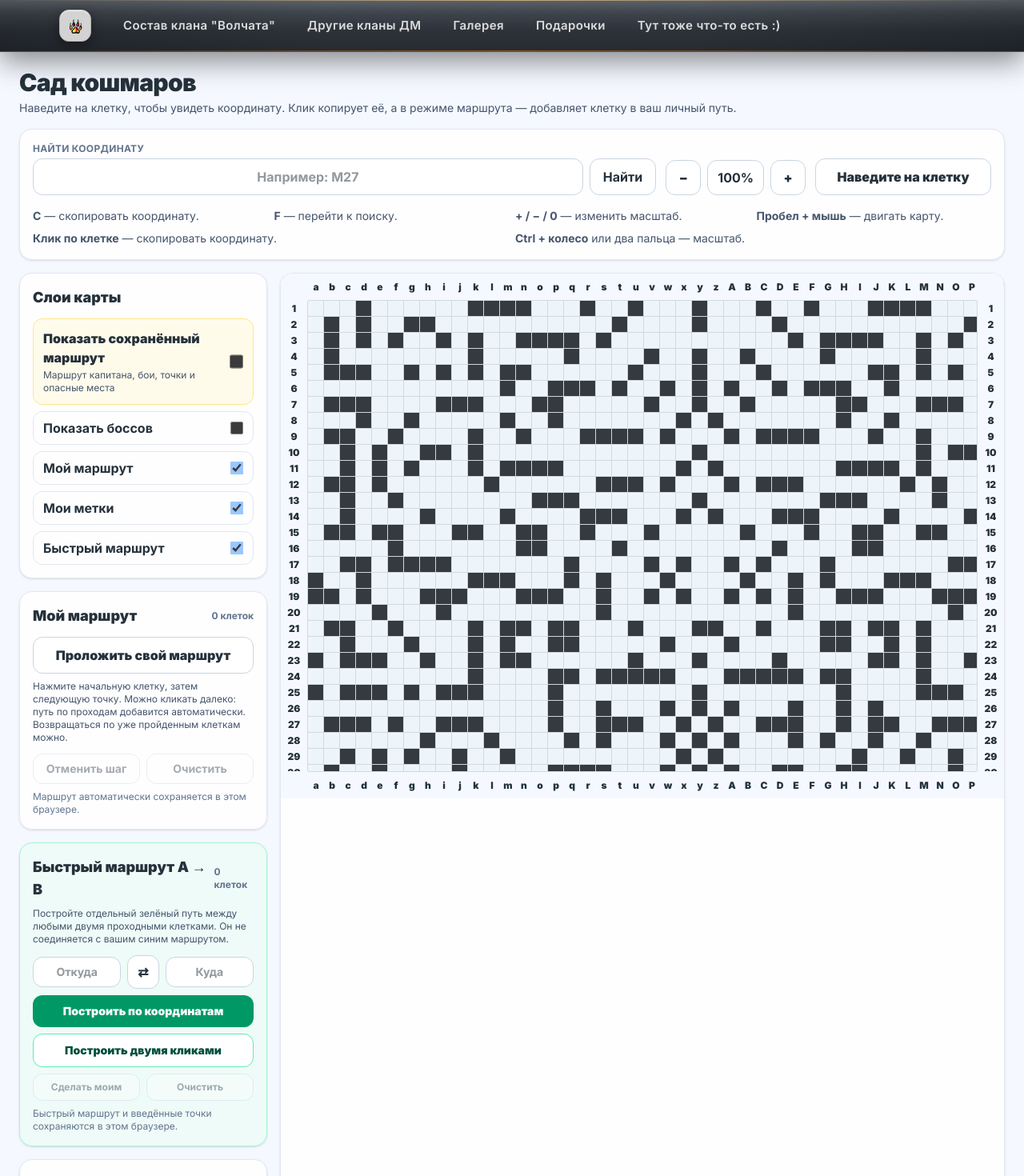
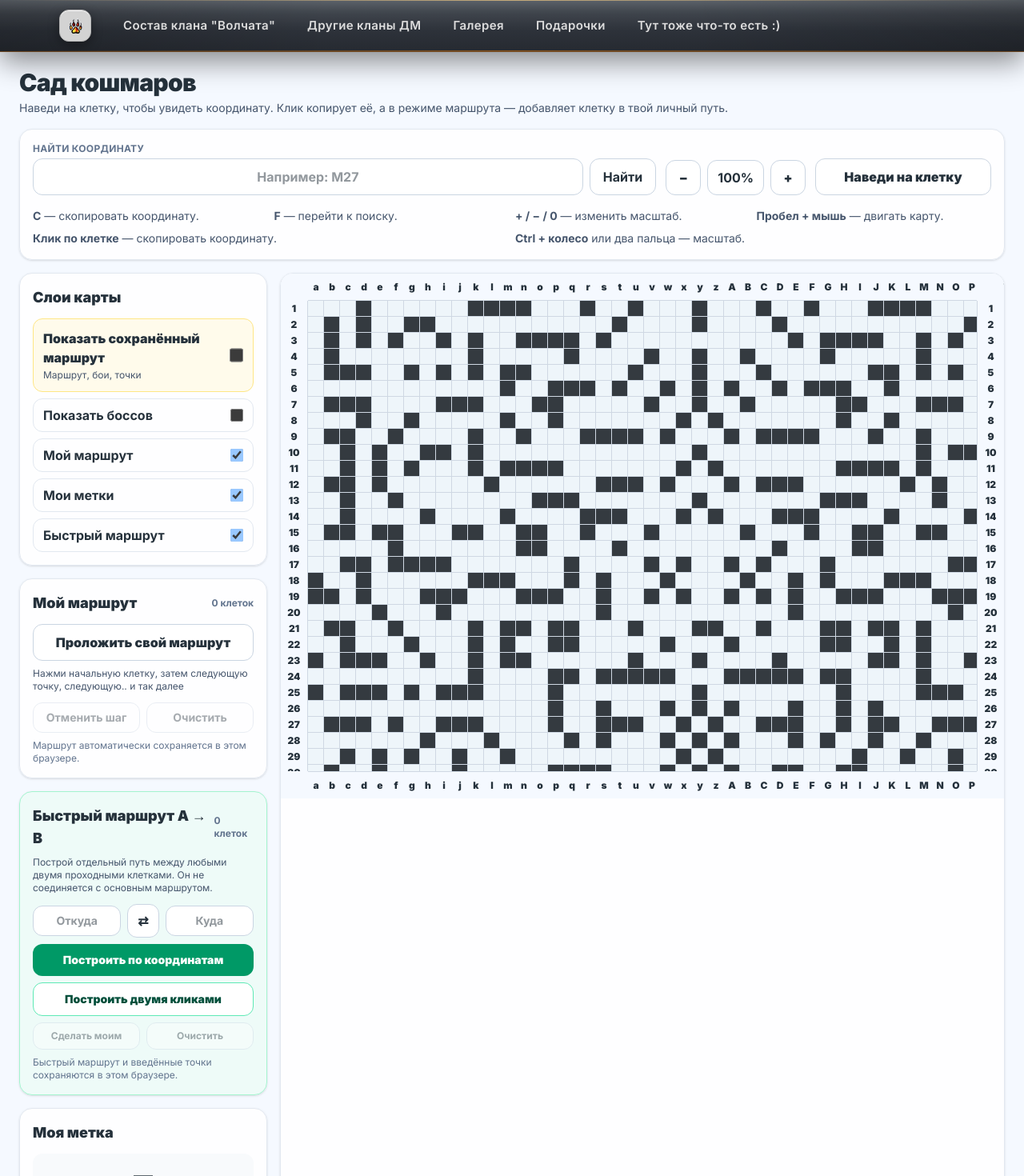
Before and after one commit to reverie-w-sh/dm-portal, a Next.js app: page /sad-koshmarov in a window 1280 px wide. Shown: the top 1470 px of the page at 80% size. Built offline with nearby package versions, Linux system fonts and the light colour scheme.

Commit message:
Update page.tsx

```diff
--- a/src/app/sad-koshmarov/page.tsx
+++ b/src/app/sad-koshmarov/page.tsx
@@ -466,7 +466,7 @@ export default function GardenPublicPage() {
       const to = (toValue ?? quickTo).trim();
 
       if (!coordinateSet.has(from) || !coordinateSet.has(to)) {
-        notify("Проверьте координаты. Регистр букв важен");
+        notify("Проверь координаты. Регистр букв важен");
         return false;
       }
 
@@ -522,13 +522,13 @@ export default function GardenPublicPage() {
           const point = parseCoord(coord, columns);
 
           if (!point || gardenMap.grid[point.row]?.[point.col] !== 0) {
-            notify("Выберите проходную клетку");
+            notify("Выбери проходную клетку");
             return;
           }
 
           setQuickClickStart(coord);
           setQuickFrom(coord);
-          notify(`Начало быстрого маршрута: ${coord}. Выберите конечную точку`);
+          notify(`Начало быстрого маршрута: ${coord}. Выбери конечную точку`);
           return;
         }
 
@@ -560,7 +560,7 @@ export default function GardenPublicPage() {
 
   const addMyMarker = useCallback(() => {
     if (!selectedCoord) {
-      notify("Сначала выберите клетку");
+      notify("Сначала выбери клетку");
       return;
     }
 
@@ -766,8 +766,8 @@ export default function GardenPublicPage() {
             Сад кошмаров
           </h1>
           <p className="mt-1 text-sm text-slate-600">
-            Наведите на клетку, чтобы увидеть координату. Клик копирует её,
-            а в режиме маршрута — добавляет клетку в ваш личный путь.
+            Наведи на клетку, чтобы увидеть координату. Клик копирует её,
+            а в режиме маршрута — добавляет клетку в твой личный путь.
           </p>
         </header>
 
@@ -836,7 +836,7 @@ export default function GardenPublicPage() {
               {message ||
                 (copiedCoord
                   ? `✓ ${copiedCoord} скопировано`
-                  : displayCoord || "Наведите на клетку")}
+                  : displayCoord || "Наведи на клетку")}
             </div>
           </div>
 
@@ -861,7 +861,7 @@ export default function GardenPublicPage() {
                     Показать сохранённый маршрут
                   </span>
                   <span className="mt-0.5 block text-xs text-slate-600">
-                    Маршрут капитана, бои, точки и опасные места
+                    Маршрут, бои, точки
                   </span>
                 </span>
                 <input
@@ -936,9 +936,7 @@ export default function GardenPublicPage() {
               </button>
 
               <p className="mt-2 text-xs text-slate-600">
-                Нажмите начальную клетку, затем следующую точку. Можно кликать
-                далеко: путь по проходам добавится автоматически. Возвращаться
-                по уже пройденным клеткам можно.
+                Нажми начальную клетку, затем следующую точку, следующую.. и так далее
               </p>
 
               <div className="mt-3 grid grid-cols-2 gap-2">
@@ -986,8 +984,8 @@ export default function GardenPublicPage() {
               </div>
 
               <p className="mt-2 text-xs text-slate-600">
-                Постройте отдельный зелёный путь между любыми двумя проходными
-                клетками. Он не соединяется с вашим синим маршрутом.
+                Построй отдельный путь между любыми двумя проходными
+                клетками. Он не соединяется с основным маршрутом.
               </p>
 
               <div className="mt-3 grid grid-cols-[1fr_auto_1fr] items-center gap-2">
@@ -1039,8 +1037,8 @@ export default function GardenPublicPage() {
               >
                 {quickClickMode
                   ? quickClickStart
-                    ? `Начало ${quickClickStart} — выберите конец`
-                    : "Выберите первую точку на карте"
+                    ? `Начало ${quickClickStart} — выбери конец`
+                    : "Выбери первую точку на карте"
                   : "Построить двумя кликами"}
               </button>
 
```
